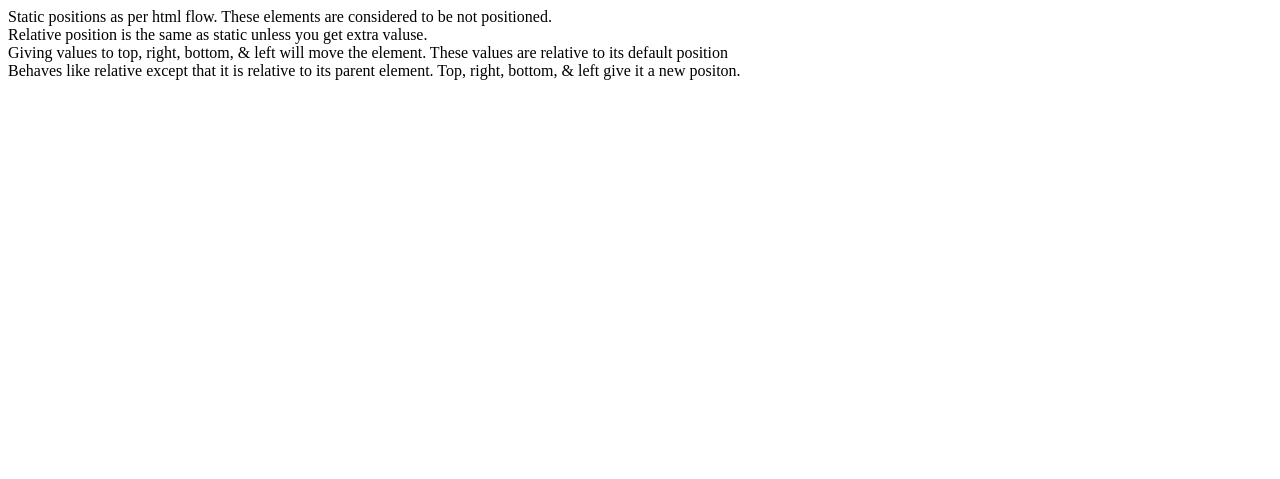
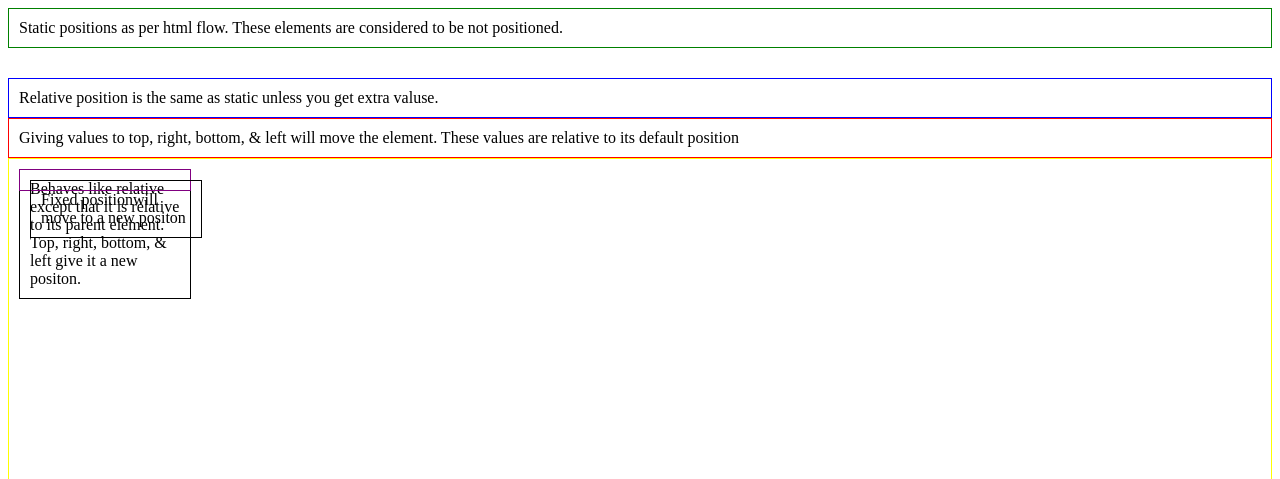
Before and after one commit to anauyehara/-position-property, a plain HTML site: page index.html in a window 1280 px wide. Shown: the top 479 px of the page. Drawn offline with Linux system fonts and the light colour scheme.

Commit message:
more stuff

```diff
--- a/index.html
+++ b/index.html
@@ -4,7 +4,7 @@
     <meta charset="UTF-8">
     <meta name="viewport" content="width=device-width, initial-scale=1.0">
     <meta http-equiv="X-UA-Compatible" content="ie=edge">
-    <link href="css/styles.css" rel="stylessheet" type="text/css">
+    <link href="css/styles.css" rel="stylesheet" type="text/css">
     <title>Position-Property</title>
 </head>
 <body>
@@ -19,7 +19,8 @@
          <div class="absolute"> Behaves like relative except that it is relative
             to its parent element. Top, right, bottom, & left give it a new positon. </div>
 
-
+    <div class="fixed">
+            <div class="absolute"> Fixed positionwill move to a new positon </div>
 
 
 </body>
```
